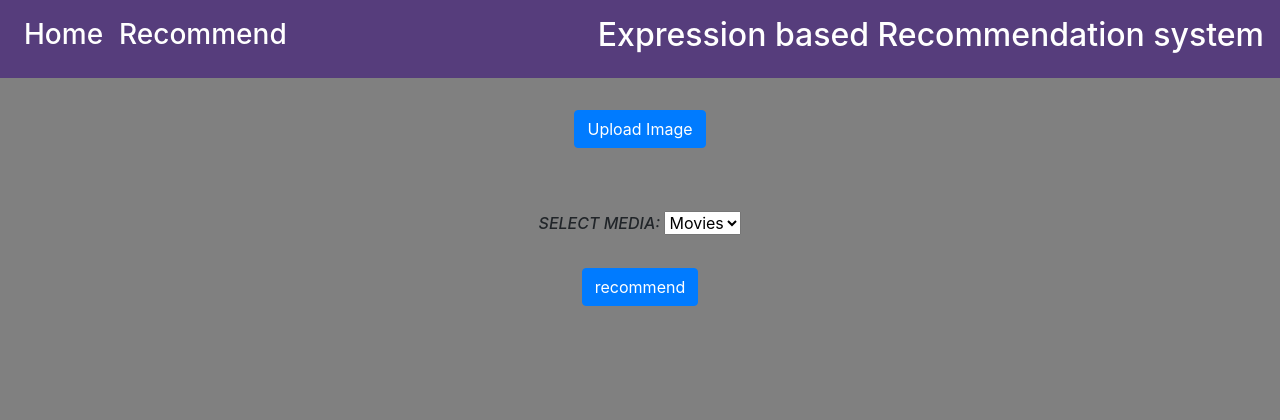
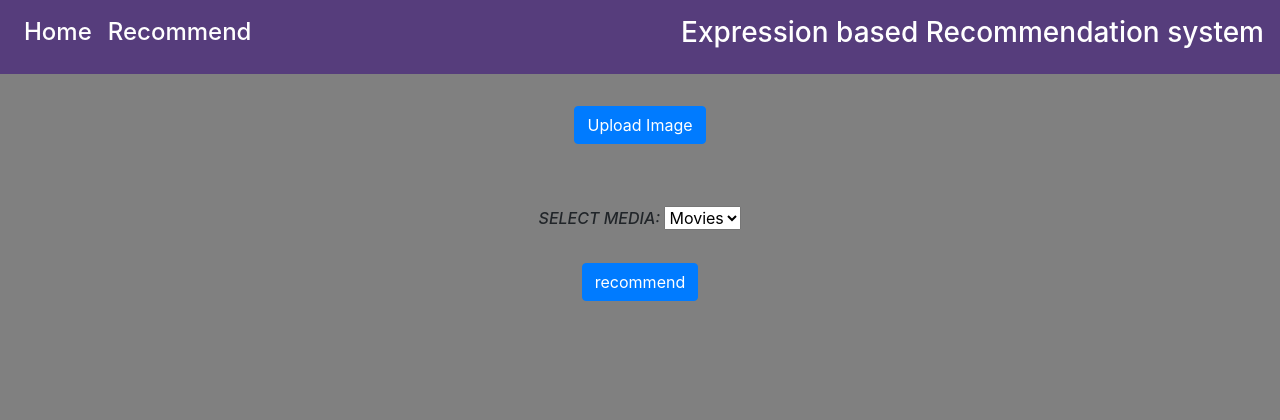
Before and after one commit to Sapna59/Minor_Project, a Flask app: page / in a window 1280 px wide. Shown: the top 420 px of the page. Run offline with Flask 2, Linux system fonts and the light colour scheme; some libraries are stand-ins or nearby versions.

Commit message:
Update import.html

```diff
--- a/templates/import.html
+++ b/templates/import.html
@@ -20,14 +20,14 @@
   <div class="collapse navbar-collapse" id="navbarText">
     <ul class="navbar-nav mr-auto">
       <li class="nav-item active">
-        <a class="nav-link" href="/index.html" style="color: white;" ><h3>Home</h3> <span class="sr-only">(current)</span></a>
+        <a class="nav-link" href="/" style="color: white;" ><h4>Home</h4> <span class="sr-only">(current)</span></a>
       </li>
     <li class="nav-item active">
-         <a class="nav-item nav-link disabled" href="#" tabindex="-1" style="color: white;" aria-disabled="true"><h3>Recommend</h3></a>
+         <a class="nav-item nav-link disabled" href="#" tabindex="-1" style="color: white;" aria-disabled="true"><h4>Recommend</h4></a>
       </li>
     </ul>
     <span class="navbar-text" style="color: white;">
-        <h2>Expression based Recommendation system</h2>
+        <h3>Expression based Recommendation system</h3>
     </span>
   </div>
 </nav>
```
